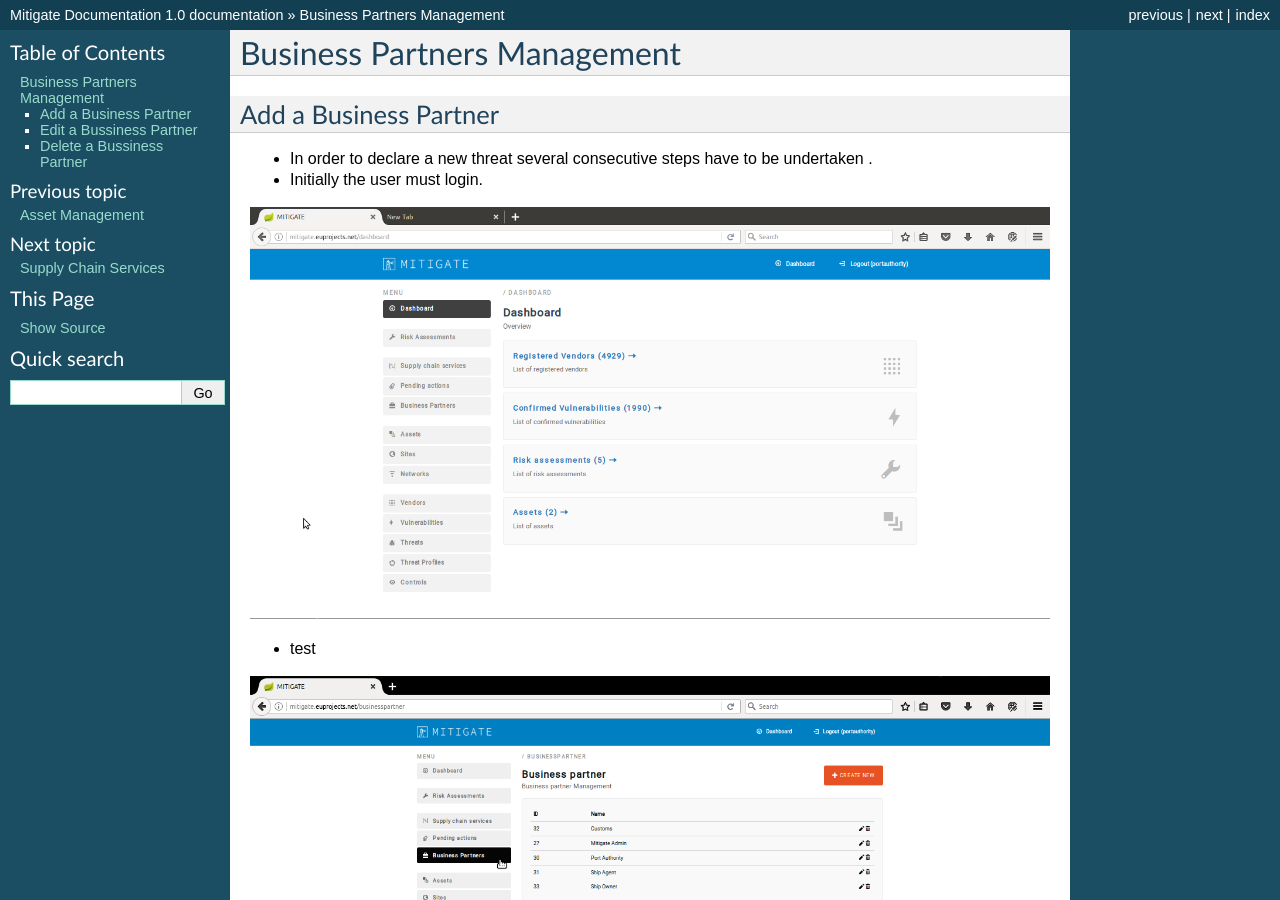
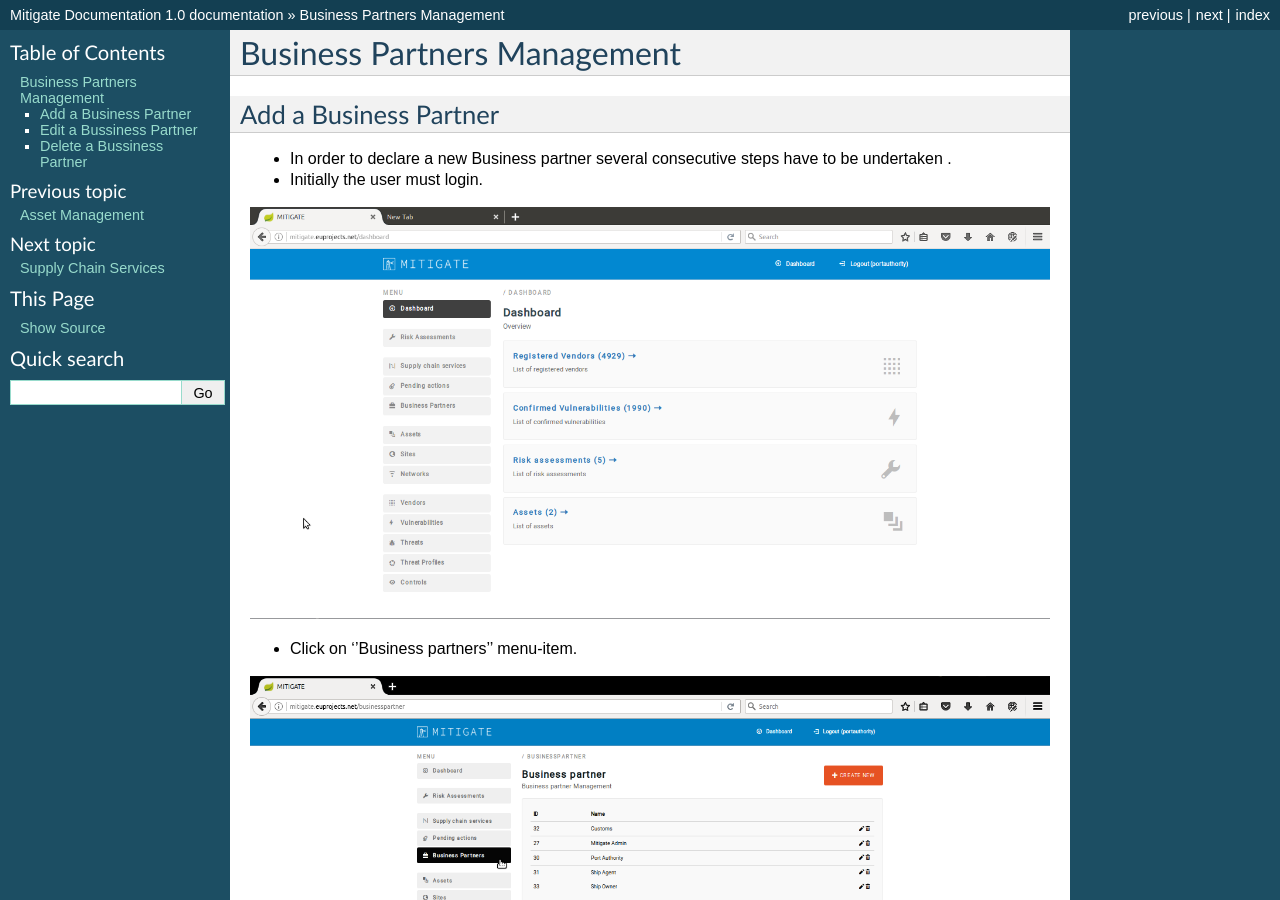
Before and after one commit to singularlogic/mitigate-documentation, a Sphinx documentation site: the page built from docs/pc_questions.rst, in a window 1280 px wide and 900 px high. Built offline with Sphinx 7.4.7, drawn with Linux system fonts in a browser that asks for light colours.

Commit message:
Update pc_questions.rst

```diff
--- a/docs/pc_questions.rst
+++ b/docs/pc_questions.rst
@@ -4,13 +4,13 @@ Business Partners Management
 Add a Business Partner
 --------------------------------------
 
-- In order to declare a new threat several consecutive steps have to be undertaken .
+- In order to declare a new Business partner several consecutive steps have to be undertaken .
 
 - Initially the user must login.
 
 .. image:: assets/Log_4.png
 
-- test
+- Click on ‘’Business partners’’ menu-item.
 
 .. image:: assets/bp.png
 
```
